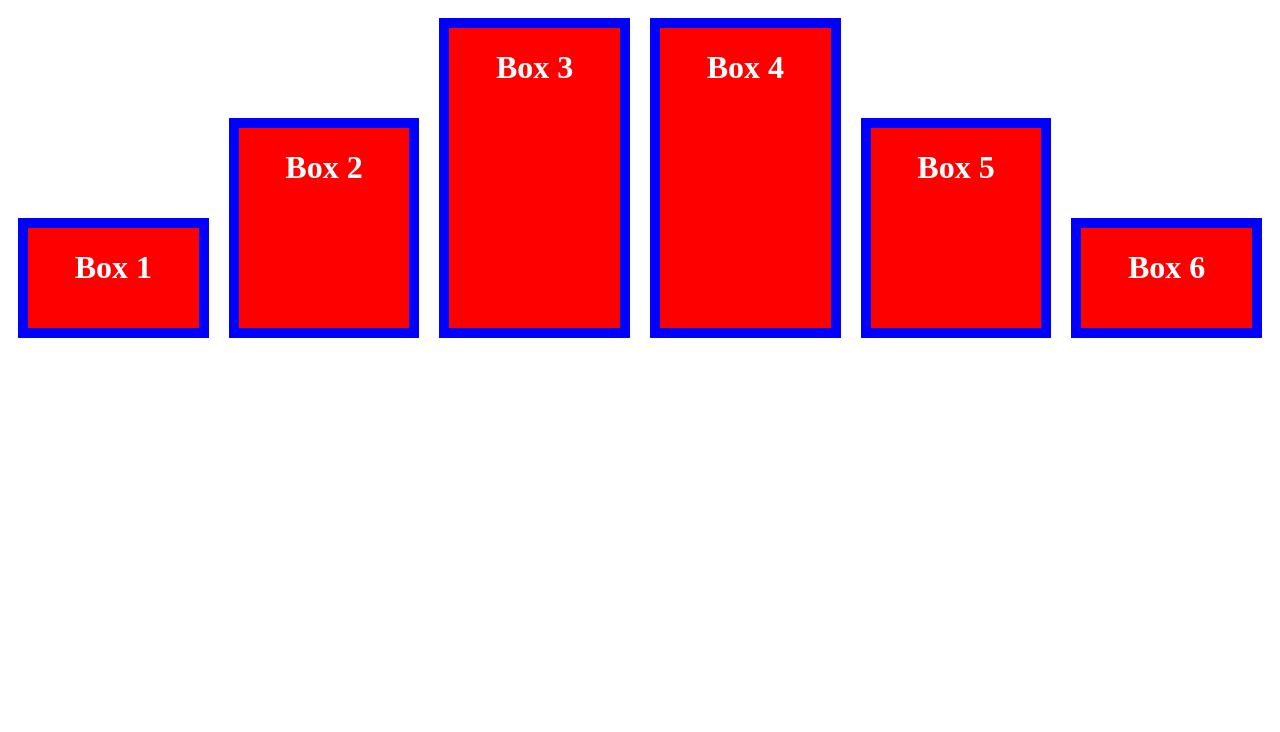
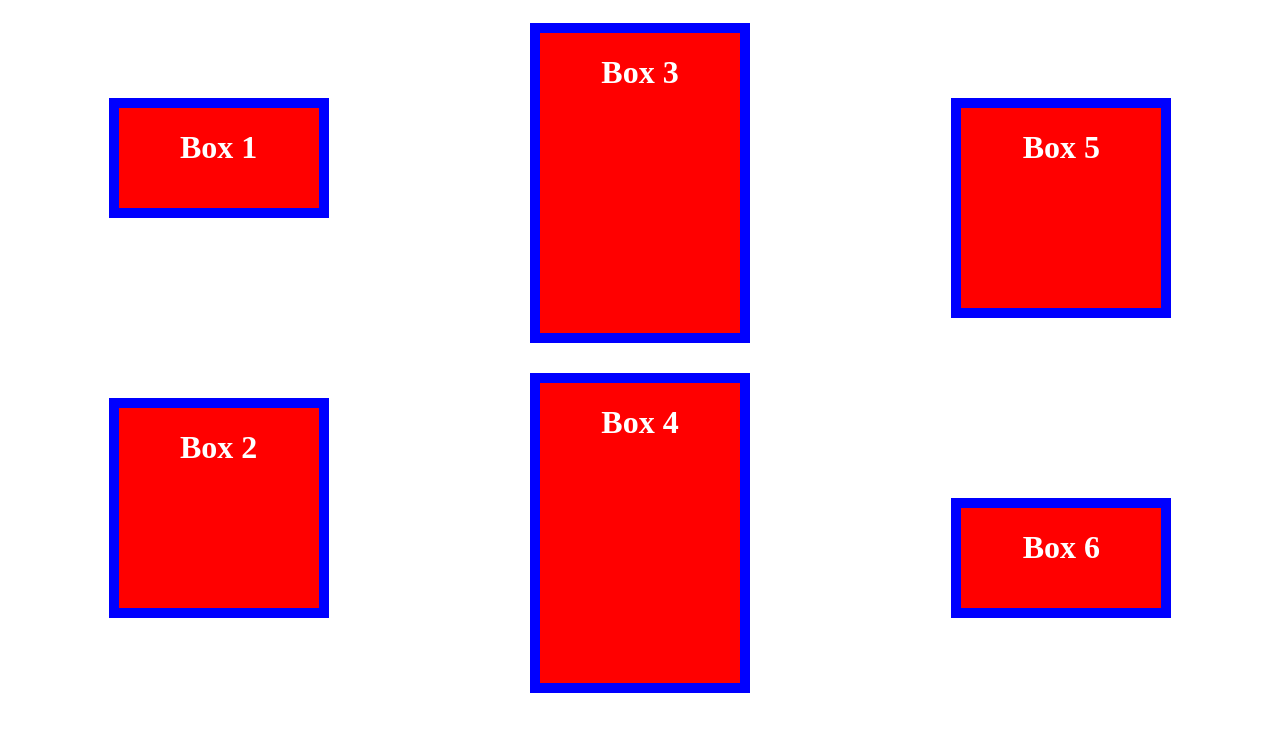
Before and after one commit to tkhupe/practise-flexbox, a plain HTML site: page index.html in a window 1280 px wide. Drawn offline with Linux system fonts and the light colour scheme.

Commit message:
try different flexbox attributes

```diff
--- a/styles.css
+++ b/styles.css
@@ -1,6 +1,11 @@
 .flexbox-container {
     display: flex;
-    align-items: flex-end;
+    height: 700px;
+    flex-wrap: wrap;
+    justify-content: space-around;
+    align-items: center;
+    flex-direction: column;
+    /* align-content: flex-center; */
 
 }
 .flexbox-item {
@@ -10,6 +15,7 @@
     background-color: red;
     color: white;
     text-align-last: center;
+    /* text-align:; */
 }
 .flexbox-item-1 {
     min-height: 100px;
```
